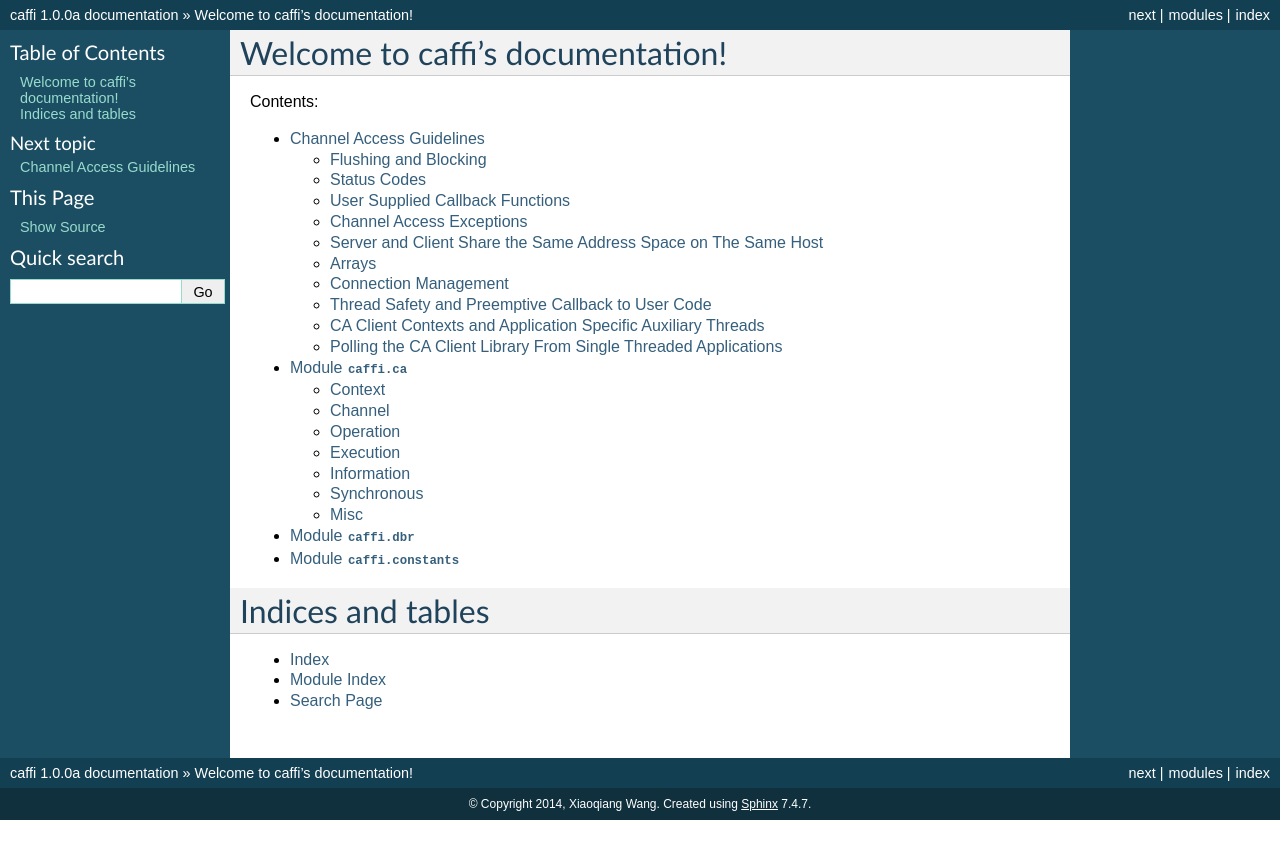
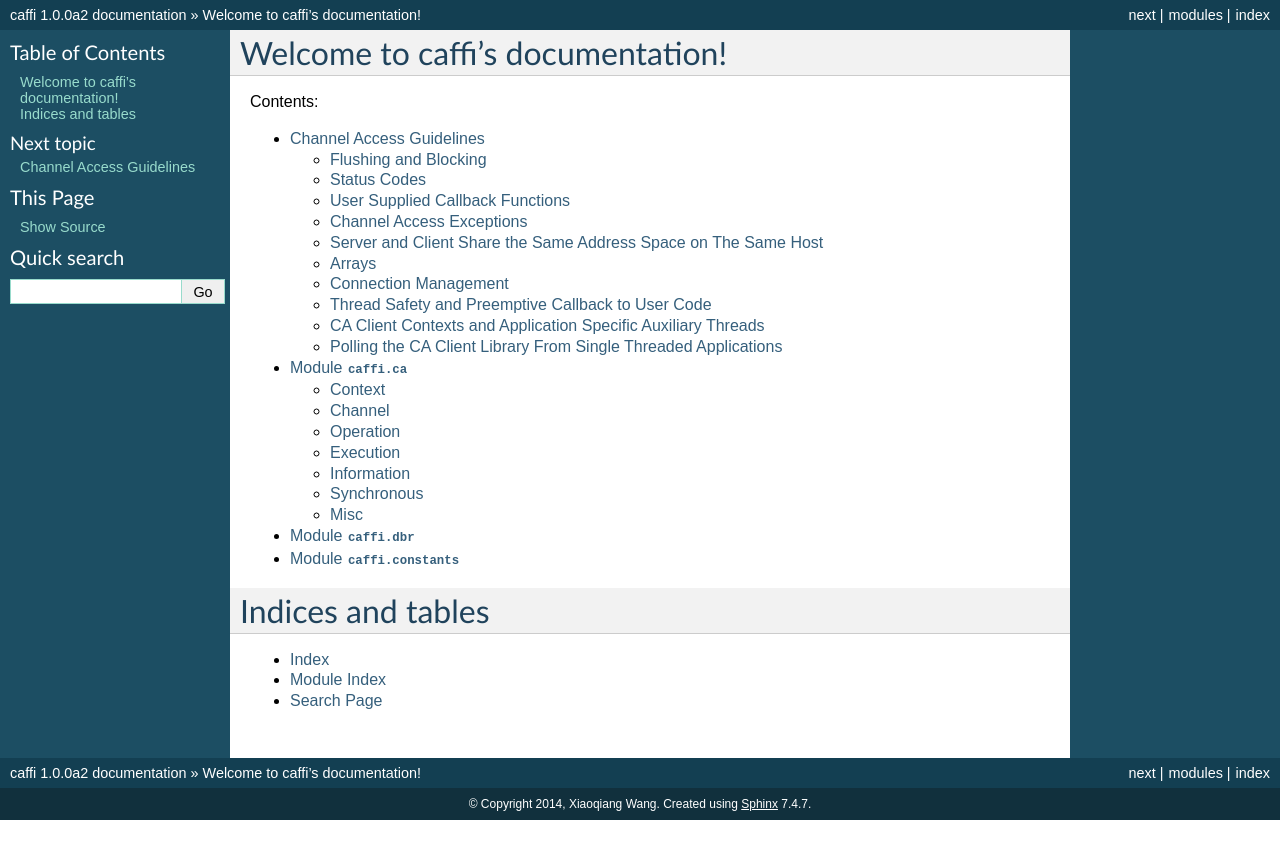
Before and after one commit to CaChannel/caffi, a Sphinx documentation site: the page built from docs/source/index.rst, in a window 1280 px wide. Shown: the top 859 px of the page. Built offline with Sphinx 7.4.7, drawn with Linux system fonts in a browser that asks for light colours.

Commit message:
bump version

```diff
--- a/docs/source/conf.py
+++ b/docs/source/conf.py
@@ -50,7 +50,7 @@ copyright = u'2014, Xiaoqiang Wang'
 # The short X.Y version.
 version = '1.0'
 # The full version, including alpha/beta/rc tags.
-release = '1.0.0a'
+release = '1.0.0a2'
 
 # The language for content autogenerated by Sphinx. Refer to documentation
 # for a list of supported languages.
--- a/setup.py
+++ b/setup.py
@@ -12,7 +12,7 @@ except ImportError:
 long_description = open('README').read()
 
 setup (name = 'caffi',
-       version = '1.0.0a',
+       version = '1.0.0a2',
        description = """Channel Access Foreign Function Interface""",
        long_description = long_description,
        author      = "Xiaoqiang Wang",
```
